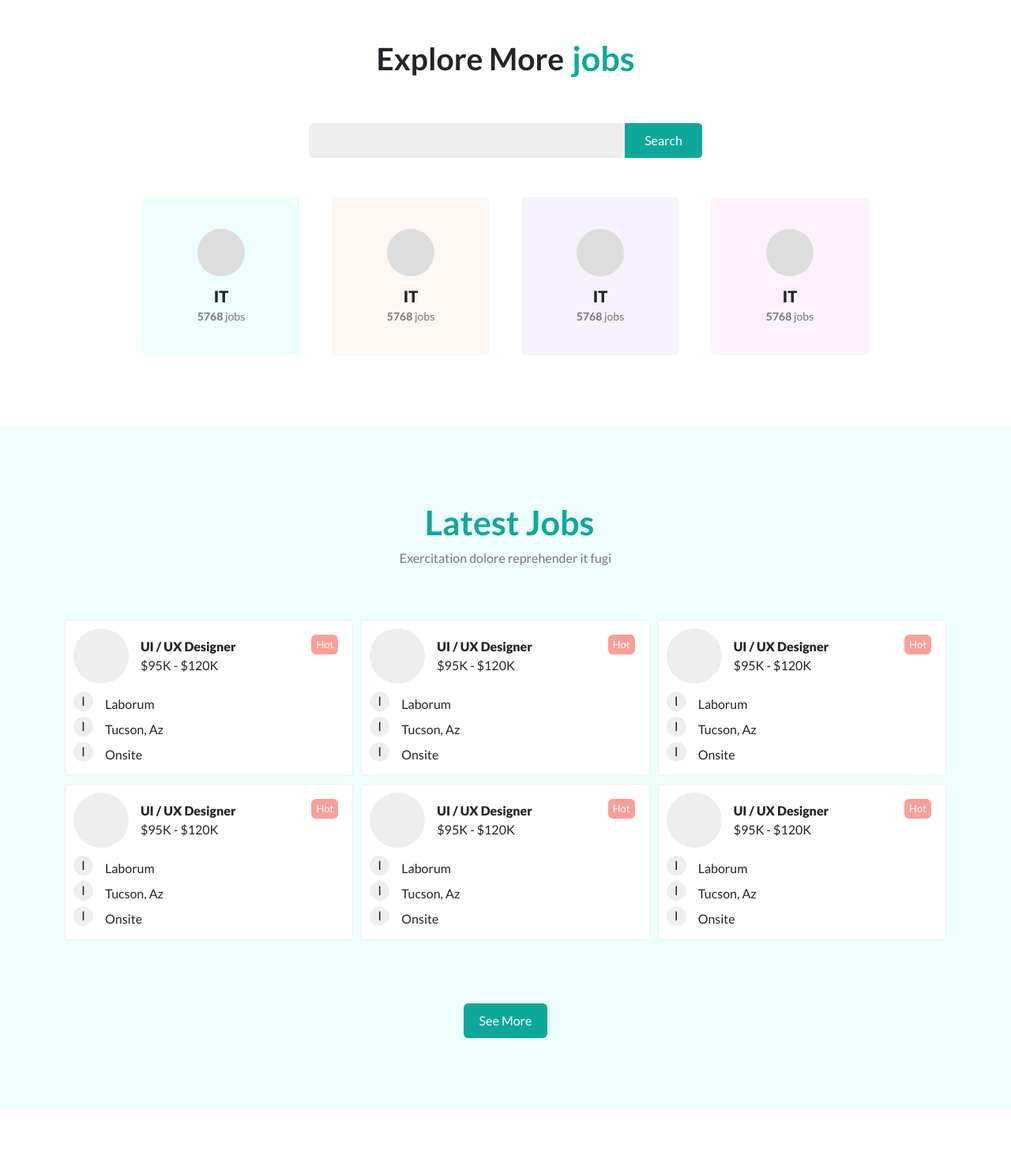
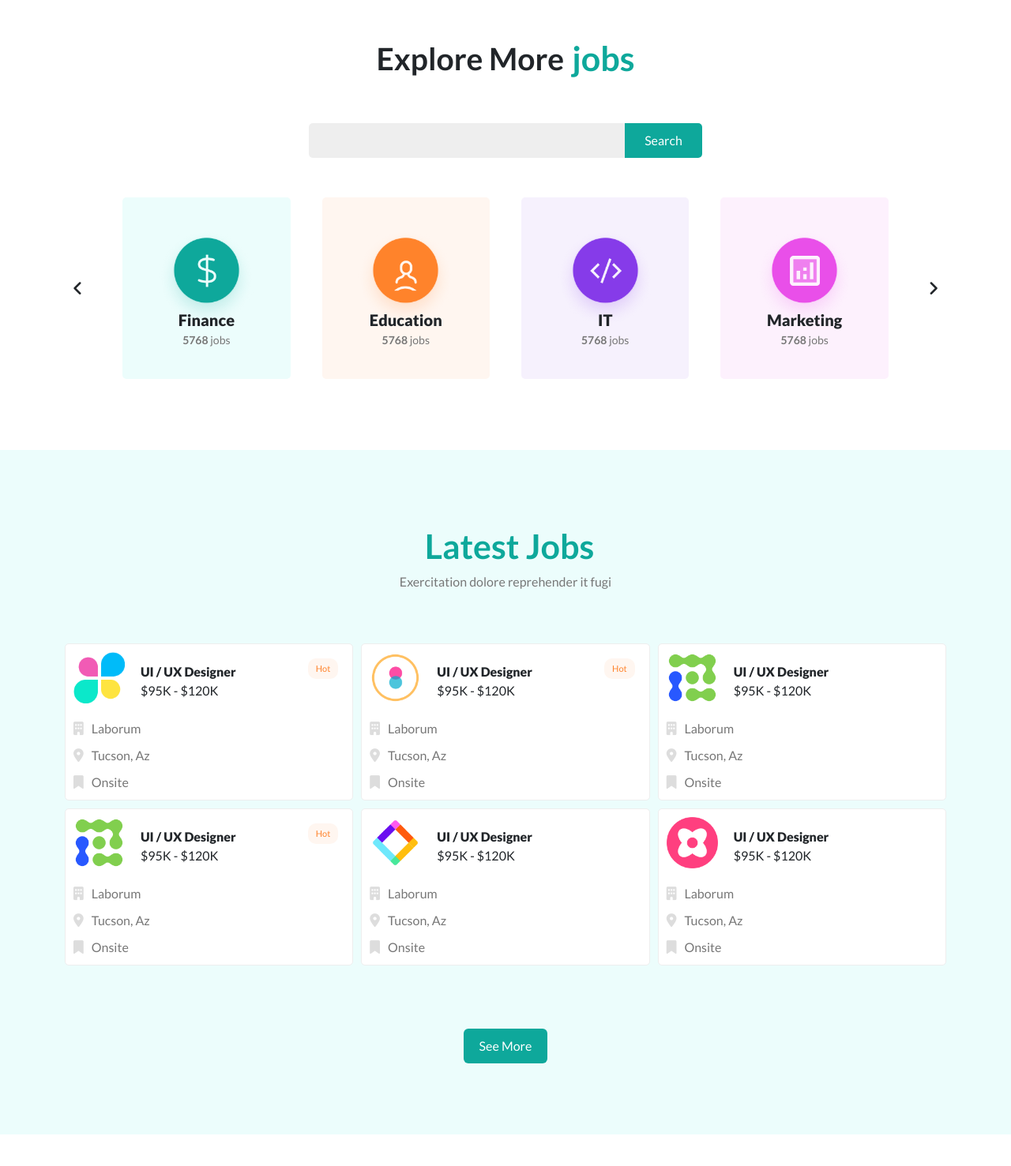
Before and after one commit to Vigoo0o/mid-final-project, a PHP site: page / in a window 1280 px wide. Shown: the part 848-2325 px from the top of the page at 79% size. Run offline with PHP 8.4, Linux system fonts and the light colour scheme.

Commit message:
Home Screen Almost Done !

```diff
--- a/index.html
+++ b/index.html
@@ -79,43 +79,44 @@
       <div class="container">
         <div class="headTitel">
           Explore More
-          <div class="primaryWord"> jobs</div>
+          <div class="primaryWord">jobs</div>
         </div>
         <form class="jobSearchForm text-center" action="">
           <input class="border-0" type="search" name="jobSearch" id="" />
           <button class="border-0" type="button">Search</button>
         </form>
-
-
-
-
-        <div class="categoresSlider d-flex justify-content-center align-items-center">
-
-          <div class="categore" style="background-color: #edfdfd;">
-            <div class="icon d-flex justify-content-center align-items-center"></div>
+        <div
+          class="categoresSlider d-flex justify-content-center align-items-center"
+        >
+          <i class="fa-solid fa-angle-left"></i>
+          <div class="categore" style="background-color: #ecfdfc">
+            <div class="icon d-flex justify-content-center align-items-center">
+              <img src="./images/financeCategory.png" alt="" />
+            </div>
+            <div class="categoreName">Finance</div>
+            <span><span class="countOfJobs">5768</span> jobs</span>
+          </div>
+          <div class="categore" style="background-color: #fff6f0">
+            <div class="icon">
+              <img src="./images/educationCategory.png" alt="" />
+            </div>
+            <div class="categoreName">Education</div>
+            <span><span class="countOfJobs">5768</span> jobs</span>
+          </div>
+          <div class="categore" style="background-color: #f6f1fd">
+            <div class="icon"><img src="./images/itCategory.png" alt="" /></div>
             <div class="categoreName">IT</div>
             <span><span class="countOfJobs">5768</span> jobs</span>
           </div>
-          <div class="categore" style="background-color: #fef6f1;">
-            <div class="icon"></div>
-            <div class="categoreName">IT</div>
+          <div class="categore" style="background-color: #fdf1fd">
+            <div class="icon">
+              <img src="./images/marketingCategory.png" alt="" />
+            </div>
+            <div class="categoreName">Marketing</div>
             <span><span class="countOfJobs">5768</span> jobs</span>
           </div>
-          <div class="categore" style="background-color: #f6f1fd;">
-            <div class="icon"></div>
-            <div class="categoreName">IT</div>
-            <span><span class="countOfJobs">5768</span> jobs</span>
+          <i class="fa-solid fa-angle-right"></i>
         </div>
-          <div class="categore" style="background-color: #fdf1fd;">
-            <div class="icon"></div>
-            <div class="categoreName">IT</div>
-            <span><span class="countOfJobs">5768</span> jobs</span>
-          </div>
-
-        </div>
-
-
-
       </div>
     </div>
     <div class="latestJobs">
@@ -127,7 +128,9 @@
         <div class="jobs">
           <div class="job">
             <div class="head">
-              <div class="image"></div>
+              <div class="image">
+                <img src="./images/companyLogo1.png" alt="" />
+              </div>
               <div class="jobDetails">
                 <div class="jobTitle">UI / UX Designer</div>
                 <div class="jobSalaryExpected">$95K - $120K</div>
@@ -137,15 +140,17 @@
             <div class="body">
               <div class="details">
                 <div class="detail">
-                  <div class="icon">I</div>
+                  <div class="icon"><i class="fa-solid fa-building"></i></div>
                   <span>Laborum</span>
                 </div>
                 <div class="detail">
-                  <div class="icon">I</div>
+                  <div class="icon">
+                    <i class="fa-solid fa-location-dot"></i>
+                  </div>
                   <span>Tucson, Az</span>
                 </div>
                 <div class="detail">
-                  <div class="icon">I</div>
+                  <div class="icon"><i class="fa-solid fa-bookmark"></i></div>
                   <span>Onsite</span>
                 </div>
               </div>
@@ -153,7 +158,9 @@
           </div>
           <div class="job">
             <div class="head">
-              <div class="image"></div>
+              <div class="image">
+                <img src="./images/companyLogo2.png" alt="" />
+              </div>
               <div class="jobDetails">
                 <div class="jobTitle">UI / UX Designer</div>
                 <div class="jobSalaryExpected">$95K - $120K</div>
@@ -163,15 +170,17 @@
             <div class="body">
               <div class="details">
                 <div class="detail">
-                  <div class="icon">I</div>
+                  <div class="icon"><i class="fa-solid fa-building"></i></div>
                   <span>Laborum</span>
                 </div>
                 <div class="detail">
-                  <div class="icon">I</div>
+                  <div class="icon">
+                    <i class="fa-solid fa-location-dot"></i>
+                  </div>
                   <span>Tucson, Az</span>
                 </div>
                 <div class="detail">
-                  <div class="icon">I</div>
+                  <div class="icon"><i class="fa-solid fa-bookmark"></i></div>
                   <span>Onsite</span>
                 </div>
               </div>
@@ -179,7 +188,39 @@
           </div>
           <div class="job">
             <div class="head">
-              <div class="image"></div>
+              <div class="image">
+                <img src="./images/companyLogo3.png" alt="" />
+              </div>
+              <div class="jobDetails">
+                <div class="jobTitle">UI / UX Designer</div>
+                <div class="jobSalaryExpected">$95K - $120K</div>
+              </div>
+              <!-- <div class="tag"><span>Hot</span></div> -->
+            </div>
+            <div class="body">
+              <div class="details">
+                <div class="detail">
+                  <div class="icon"><i class="fa-solid fa-building"></i></div>
+                  <span>Laborum</span>
+                </div>
+                <div class="detail">
+                  <div class="icon">
+                    <i class="fa-solid fa-location-dot"></i>
+                  </div>
+                  <span>Tucson, Az</span>
+                </div>
+                <div class="detail">
+                  <div class="icon"><i class="fa-solid fa-bookmark"></i></div>
+                  <span>Onsite</span>
+                </div>
+              </div>
+            </div>
+          </div>
+          <div class="job">
+            <div class="head">
+              <div class="image">
+                <img src="./images/companyLogo4.png" alt="" />
+              </div>
               <div class="jobDetails">
                 <div class="jobTitle">UI / UX Designer</div>
                 <div class="jobSalaryExpected">$95K - $120K</div>
@@ -189,15 +230,17 @@
             <div class="body">
               <div class="details">
                 <div class="detail">
-                  <div class="icon">I</div>
+                  <div class="icon"><i class="fa-solid fa-building"></i></div>
                   <span>Laborum</span>
                 </div>
                 <div class="detail">
-                  <div class="icon">I</div>
+                  <div class="icon">
+                    <i class="fa-solid fa-location-dot"></i>
+                  </div>
                   <span>Tucson, Az</span>
                 </div>
                 <div class="detail">
-                  <div class="icon">I</div>
+                  <div class="icon"><i class="fa-solid fa-bookmark"></i></div>
                   <span>Onsite</span>
                 </div>
               </div>
@@ -205,25 +248,29 @@
           </div>
           <div class="job">
             <div class="head">
-              <div class="image"></div>
+              <div class="image">
+                <img src="./images/companyLogo5.png" alt="" />
+              </div>
               <div class="jobDetails">
                 <div class="jobTitle">UI / UX Designer</div>
                 <div class="jobSalaryExpected">$95K - $120K</div>
               </div>
-              <div class="tag"><span>Hot</span></div>
+              <!-- <div class="tag"><span>Hot</span></div> -->
             </div>
             <div class="body">
               <div class="details">
                 <div class="detail">
-                  <div class="icon">I</div>
+                  <div class="icon"><i class="fa-solid fa-building"></i></div>
                   <span>Laborum</span>
                 </div>
                 <div class="detail">
-                  <div class="icon">I</div>
+                  <div class="icon">
+                    <i class="fa-solid fa-location-dot"></i>
+                  </div>
                   <span>Tucson, Az</span>
                 </div>
                 <div class="detail">
-                  <div class="icon">I</div>
+                  <div class="icon"><i class="fa-solid fa-bookmark"></i></div>
                   <span>Onsite</span>
                 </div>
               </div>
@@ -231,51 +278,29 @@
           </div>
           <div class="job">
             <div class="head">
-              <div class="image"></div>
+              <div class="image">
+                <img src="./images/companyLogo6.png" alt="" />
+              </div>
               <div class="jobDetails">
                 <div class="jobTitle">UI / UX Designer</div>
                 <div class="jobSalaryExpected">$95K - $120K</div>
               </div>
-              <div class="tag"><span>Hot</span></div>
+              <!-- <div class="tag"><span>Hot</span></div> -->
             </div>
             <div class="body">
               <div class="details">
                 <div class="detail">
-                  <div class="icon">I</div>
+                  <div class="icon"><i class="fa-solid fa-building"></i></div>
                   <span>Laborum</span>
                 </div>
                 <div class="detail">
-                  <div class="icon">I</div>
+                  <div class="icon">
+                    <i class="fa-solid fa-location-dot"></i>
+                  </div>
                   <span>Tucson, Az</span>
                 </div>
                 <div class="detail">
-                  <div class="icon">I</div>
-                  <span>Onsite</span>
-                </div>
-              </div>
-            </div>
-          </div>
-          <div class="job">
-            <div class="head">
-              <div class="image"></div>
-              <div class="jobDetails">
-                <div class="jobTitle">UI / UX Designer</div>
-                <div class="jobSalaryExpected">$95K - $120K</div>
-              </div>
-              <div class="tag"><span>Hot</span></div>
-            </div>
-            <div class="body">
-              <div class="details">
-                <div class="detail">
-                  <div class="icon">I</div>
-                  <span>Laborum</span>
-                </div>
-                <div class="detail">
-                  <div class="icon">I</div>
-                  <span>Tucson, Az</span>
-                </div>
-                <div class="detail">
-                  <div class="icon">I</div>
+                  <div class="icon"><i class="fa-solid fa-bookmark"></i></div>
                   <span>Onsite</span>
                 </div>
               </div>
--- a/style/home.css
+++ b/style/home.css
@@ -157,10 +156,21 @@ ul {
   gap: 40px;
 }
 
+.jobExplore .categoresSlider i:first-of-type,
+.jobExplore .categoresSlider i:last-of-type {
+  border-radius: 50%;
+  display: flex;
+  justify-content: center;
+  align-items: center;
+  font-size: 21px;
+  cursor: pointer;
+  padding: 10px;
+}
+
 .jobExplore .categoresSlider .categore {
   padding: 10px;
-  width: 200px;
-  height: 200px;
+  width: 230px;
+  height: 230px;
   background-color: #eee;
   display: flex;
   flex-direction: column;
@@ -174,10 +184,6 @@ ul {
 }
 
 .jobExplore .categoresSlider .categore .icon {
-  background-color: #ddd;
-  width: 60px;
-  height: 60px;
-  margin-bottom: 10px;
   border-radius: 50%;
   -webkit-border-radius: 50%;
   -moz-border-radius: 50%;
@@ -185,17 +191,22 @@ ul {
   -o-border-radius: 50%;
 }
 
+.jobExplore .categoresSlider .categore .icon img {
+  width: 125px;
+  margin-bottom: -25px;
+}
+
 .jobExplore .categoresSlider .categore .categoreName {
   font-size: 20px;
   font-weight: 800;
 }
 
-.jobExplore .categoresSlider .categore  span {
+.jobExplore .categoresSlider .categore span {
   font-size: 14px;
   color: #777;
 }
 
-.jobExplore .categoresSlider .categore  span span.countOfJobs {
+.jobExplore .categoresSlider .categore span span.countOfJobs {
   font-weight: 600;
 }
 
@@ -238,46 +249,47 @@ ul {
   position: relative;
 }
 
-.latestJobs .jobs .job .head .image {
-  width: 70px;
-  height:70px;
-  background-color: #eee;
-  border-radius: 50%;
+.latestJobs .jobs .job .head .image img {
+  width: 65px;
+  margin: 0 5px 10px 0;
 }
 
 .latestJobs .jobs .job .head .jobDetails .jobTitle {
   font-weight: 800;
 }
 
-.latestJobs .jobs .job .head  .tag {
+.latestJobs .jobs .job .head .tag {
   position: absolute;
   right: 8px;
-  font-size: 13px;
+  font-size: 11px;
   top: 8px;
-  padding: 3px 6px;
-  background-color: #f4433682;
-  border-radius: 6px;
-  color: white;
+  padding: 5px 10px;
+  background-color: #fff6f0;
+  border-radius: 10px;
+  color: #ff832b;
 }
 
 .latestJobs .jobs .job .body .details .detail {
   display: flex;
   align-items: center;
-  gap: 15px;
+  gap: 10px;
 }
 
 .latestJobs .jobs .job .body .details .detail .icon {
-  width: 25px;
-  height: 25px;
-  display: flex;
-  align-items: center;
-  justify-content: center;
-  background-color: #eee;
-  border-radius: 50%;
+  margin: 0;
 }
 
-.latestJobs .jobs .job .body .details .detail .icon:not(:last-child) {
-  margin-bottom: 7px;
+.latestJobs .jobs .job .body .details .detail .icon i {
+  color: #ddd;
+  font-size: 17px;
+}
+
+.latestJobs .jobs .job .body .details .detail:not(:last-child) {
+  margin-bottom: 10px;
+}
+
+.latestJobs .jobs .job .body .details span {
+  color: #777;
 }
 
 .latestJobs .btn,
```
Also changed, not shown: other parts of index.html (+42 -32 lines), other parts of style/home.css (+54 -10 lines), images/companyLogo1.png (added), images/companyLogo2.png (added), images/companyLogo3.png (added), images/companyLogo4.png (added), images/companyLogo5.png (added), images/companyLogo6.png (added), images/cv1.png (added), images/cv2.png (added), images/cv3.png (added), images/educationCategory.png (added), images/financeCategory.png (added), images/itCategory.png (added), 6 more files. Lines whose indentation alone changed are shown as unchanged.
